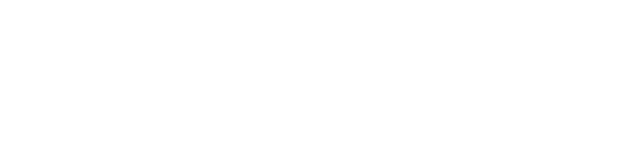
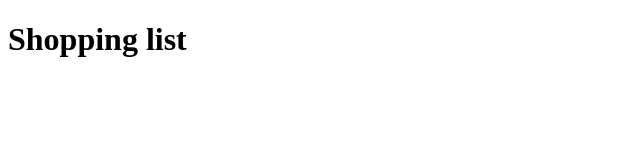
Before and after one commit to FRA2721/js-lista-spesa, a plain HTML site: page index.html in a window 1280 px wide. Shown: the whole page, without its empty margins (0-640 px from the left). Drawn offline with Linux system fonts and the light colour scheme.

Commit message:
set header and shopping list

```diff
--- a/css/style.css
+++ b/css/style.css
@@ -0,0 +1,3 @@
+/* programmer: Francesco Cimno; */
+/* project: Lista della spesa con ciclo while; */
+/* language: css; */
--- a/index.html
+++ b/index.html
@@ -9,6 +9,7 @@
 <!-- html -->
 <html lang="en">
 
+<!-- --------------------------------------------------------------- -->
 <!-- head -->
 <head>
 
@@ -29,8 +30,16 @@
 </head>
 <!-- /head -->
 
+<!-- --------------------------------------------------------------- -->
 <!-- body -->
 <body>
+
+    <!-- container -->
+    <div class="container">
+        <h1>Shopping list</h1>
+        <ul id="shopping-list"></ul>
+    </div>
+    <!-- /container -->
 
     <!-- javascript-link -->
     <script src="js/script.js"></script>
@@ -39,5 +48,6 @@
 </body>
 <!-- /body -->
 
+<!-- --------------------------------------------------------------- -->
 </html>
 <!-- /html -->
--- a/js/script.js
+++ b/js/script.js
@@ -0,0 +1,3 @@
+// programmer: Francesco Cimino;
+// project: Lista della spesa con ciclo while;
+// language: javascript;
```
